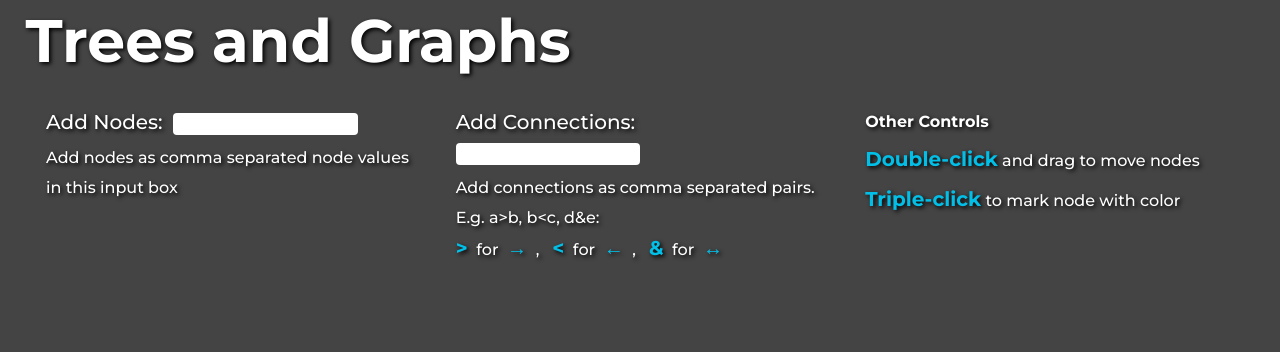
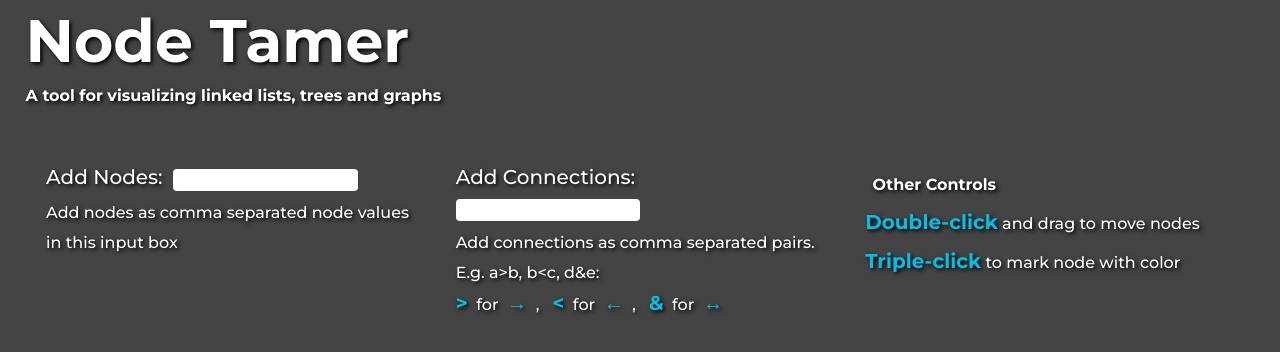
Before and after one commit to kai-blt/nodetamer, a React (Create React App) app: page / in a window 1280 px wide. Shown: the top 352 px of the page. Built offline with nearby package versions, Linux system fonts and the light colour scheme.

Commit message:
readme adjustment

```diff
--- a/public/index.html
+++ b/public/index.html
@@ -7,7 +7,7 @@
     <meta name="theme-color" content="#000000" />
     <meta
       name="description"
-      content="Web site created using create-react-app"
+      content="Node Tamer: A tool for visualizing linked lists, trees and graphs"
     />
     <link rel="apple-touch-icon" href="%PUBLIC_URL%/logo192.png" />
     <!--
@@ -26,7 +26,7 @@
     -->
     <link rel="preconnect" href="https://fonts.gstatic.com">
     <link href="https://fonts.googleapis.com/css2?family=Montserrat:wght@100;300;500;700&display=swap" rel="stylesheet">
-    <title>React App</title>
+    <title>Node Tamer</title>
   </head>
   <body>
     <noscript>You need to enable JavaScript to run this app.</noscript>
--- a/src/App.js
+++ b/src/App.js
@@ -113,7 +113,8 @@ function App() {
     <>
     <div>
       <header>
-        <h1>Trees and Graphs</h1>
+        <h1>Node Tamer</h1>
+        <h2>A tool for visualizing linked lists, trees and graphs</h2>
       </header>
       <Container>
         <InputBox>
--- a/src/index.js
+++ b/src/index.js
@@ -75,12 +75,11 @@ const GlobalStyle = createGlobalStyle`
 
   h1,h2,h3,h4,h5,h5 {
     font-weight: 700;
-    margin-bottom: 2%;
+    margin: 2%;
   }
 
   h1 {
     font-size: 6rem;
-    margin: 2%;
   }
 
   p {
```
Also changed, not shown: 2 other files (tests, documents, lock files or other folders).
